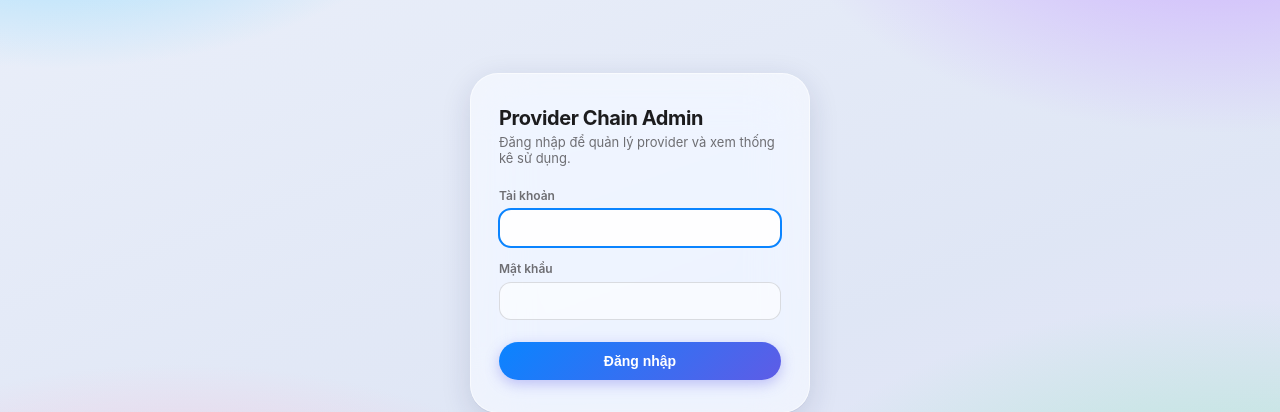
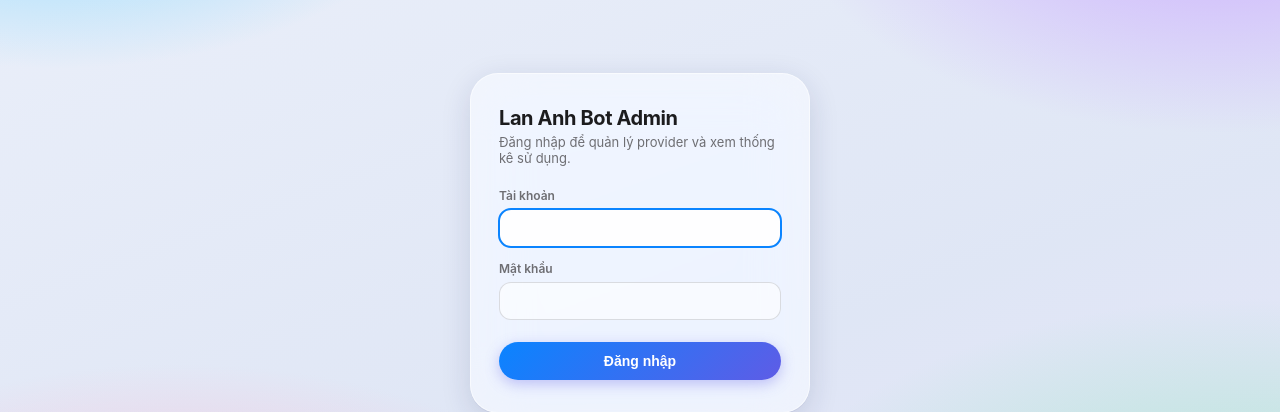
Before and after one commit to traique/lananh, a FastAPI app: page /admin in a window 1280 px wide. Shown: the part 157-569 px from the top of the page. Run offline with FastAPI, Linux system fonts and the light colour scheme; parts of the project's set-up code (start-up, migrations or seed data) failed here and were passed over; some libraries are stand-ins or nearby versions.

Commit message:
Update admin_login.html

```diff
--- a/templates/admin_login.html
+++ b/templates/admin_login.html
@@ -55,7 +55,7 @@
 </head>
 <body>
   <div class="card">
-    <h1>Provider Chain Admin</h1>
+    <h1>Lan Anh Bot Admin</h1>
     <p class="sub">Đăng nhập để quản lý provider và xem thống kê sử dụng.</p>
     <form method="post" action="/admin/login">
       <label for="username">Tài khoản</label>
```
